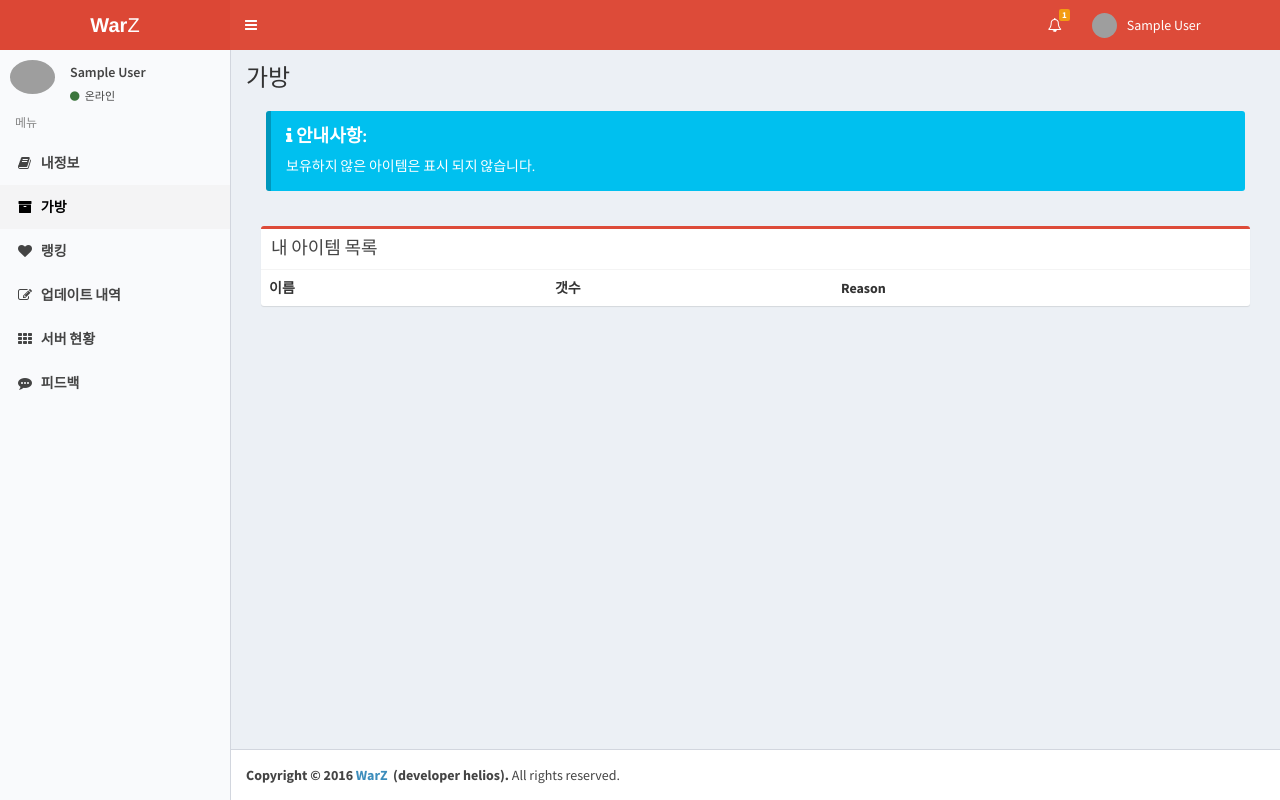
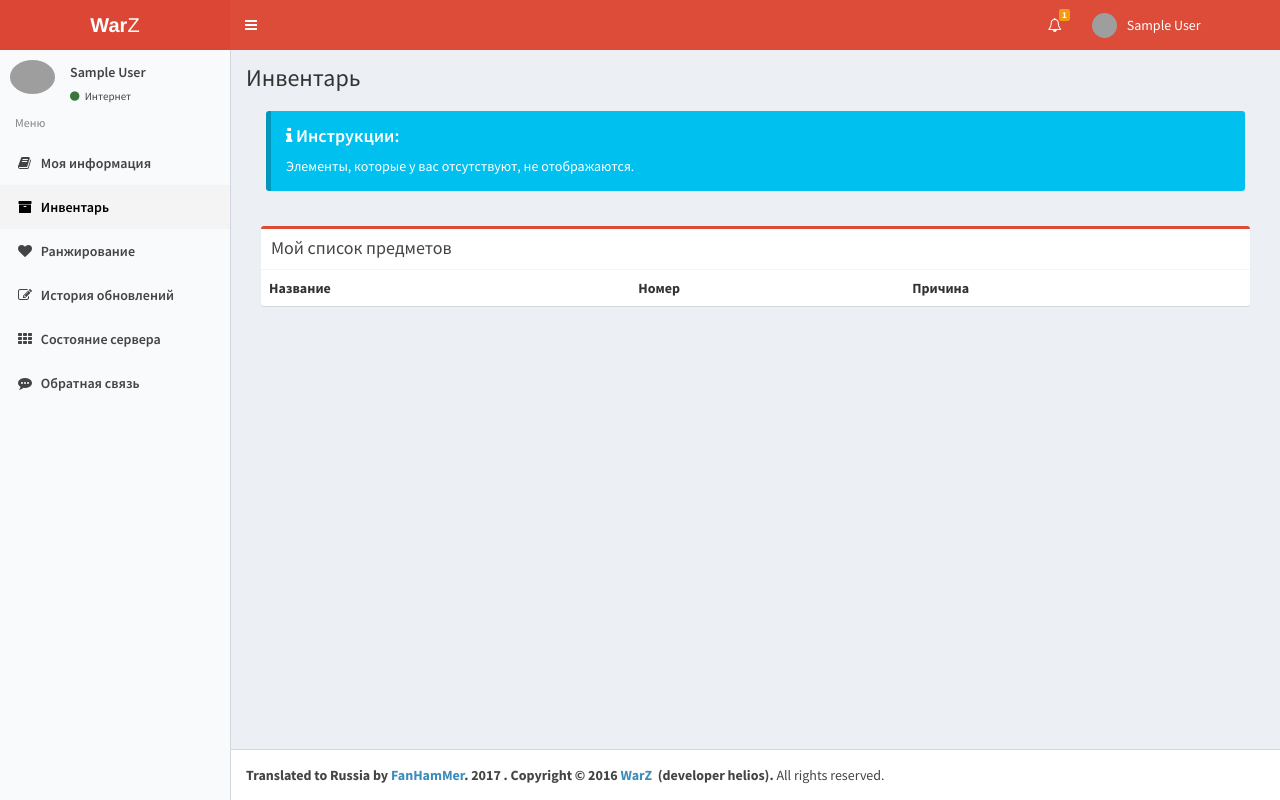
Before and after one commit to FanHamMer/warz, a PHP site: page /main/backpack.php in a window 1280 px wide. Run offline with PHP 8.4, Linux system fonts and the light colour scheme; the visitor is signed in with stand-in values (Sample User, id 1); data comes from the database, SQL or seed files in the repository; data that the repository does not hold is empty; some libraries are stand-ins or nearby versions; grey boxes are pictures that could not be loaded.

Commit message:
Add Russian

```diff
--- a/main/backpack.php
+++ b/main/backpack.php
@@ -58,7 +58,7 @@ $item_w=array("1","1","1","1","1","1","1","1","1","1","1","1","1","1","1","2","3
     <nav class="navbar navbar-static-top" role="navigation">
       <!-- Sidebar toggle button-->
       <a href="#" class="sidebar-toggle" data-toggle="offcanvas" role="button">
-        <span class="sr-only">Toggle navigation</span>
+        <span class="sr-only">Переключить навигацию</span>
       </a>
       <!-- Navbar Right Menu -->
       <div class="navbar-custom-menu">
@@ -73,19 +73,19 @@ $item_w=array("1","1","1","1","1","1","1","1","1","1","1","1","1","1","1","2","3
               <span class="label label-warning">1</span>
             </a>
             <ul class="dropdown-menu">
-              <li class="header">1개의 알림이 있습니다.</li>
+              <li class="header">У вас есть 1 уведомление.</li>
               <li>
                 <!-- Inner Menu: contains the notifications -->
                 <ul class="menu">
                   <li><!-- start notification -->
                     <a href="#">
-                      <i class="fa fa-users text-aqua"></i> WarZ 인포웹이 개발 되었습니다.
+                      <i class="fa fa-users text-aqua"></i> WarZ InfoWeb был разработан.
                     </a>
                   </li>
                   <!-- end notification -->
                 </ul>
               </li>
-              <li class="footer"><a href="#">모두 보기</a></li>
+              <li class="footer"><a href="#">Просмотреть все</a></li>
             </ul>
           </li>
 
@@ -112,10 +112,10 @@ $item_w=array("1","1","1","1","1","1","1","1","1","1","1","1","1","1","1","2","3
               <!-- Menu Footer-->
               <li class="user-footer">
                 <div class="pull-left">
-                  <a href="#" class="btn btn-default btn-flat">내정보</a>
+                  <a href="#" class="btn btn-default btn-flat">Моя информация</a>
                 </div>
                 <div class="pull-right">
-                  <a href="../dist/include/logout.php" class="btn btn-default btn-flat">로그아웃</a>
+                  <a href="../dist/include/logout.php" class="btn btn-default btn-flat">Выйти</a>
                 </div>
               </li>
             </ul>
@@ -142,20 +142,20 @@ $item_w=array("1","1","1","1","1","1","1","1","1","1","1","1","1","1","1","2","3
         <div class="pull-left info">
           <p><?php echo $p_name;?></p>
           <!-- Status -->
-          <a href="#"><i class="fa fa-circle text-success"></i> 온라인</a>
+          <a href="#"><i class="fa fa-circle text-success"></i> Интернет</a>
         </div>
       </div>
 
       <!-- Sidebar Menu -->
       <ul class="sidebar-menu">
-        <li class="header">메뉴</li>
+        <li class="header">Меню</li>
         <!-- Optionally, you can add icons to the links -->
-        <li><a href="index.php"><i class="fa fa-book"></i> <span>내정보</span></a></li>
-        <li class="active"><a href="backpack.php"><i class="fa fa-archive"></i> <span>가방</span></a></li>
-          <li><a href="rank.php"><i class="fa fa-heart"></i> <span>랭킹</span></a></li>
-        <li><a href="update_log.php"><i class="fa fa-edit"></i> <span>업데이트 내역</span></a></li>
-        <li><a href="sv_info.php"><i class="fa fa-th"></i> <span>서버 현황</span></a></li>
-        <li><a href="feedback.php"><i class="fa fa-commenting"></i> <span>피드백</span></a></li>
+        <li><a href="index.php"><i class="fa fa-book"></i> <span>Моя информация</span></a></li>
+        <li class="active"><a href="backpack.php"><i class="fa fa-archive"></i> <span>Инвентарь</span></a></li>
+        <li><a href="rank.php"><i class="fa fa-heart"></i> <span>Ранжирование</span></a></li>
+        <li><a href="update_log.php"><i class="fa fa-edit"></i> <span>История обновлений</span></a></li>
+        <li><a href="sv_info.php"><i class="fa fa-th"></i> <span>Состояние сервера</span></a></li>
+        <li><a href="feedback.php"><i class="fa fa-commenting"></i> <span>Обратная связь</span></a></li>
 
       </ul>
       <!-- /.sidebar-menu -->
@@ -166,12 +166,12 @@ $item_w=array("1","1","1","1","1","1","1","1","1","1","1","1","1","1","1","2","3
   <div class="content-wrapper">
     <!-- Content Header (Page header) -->
     <section class="content-header">
-    <h1>가방</h1>
+    <h1>Инвентарь</h1>
 
 <div class="pad margin no-print">
       <div class="callout callout-info" style="margin-bottom: 0!important;">
-        <h4><i class="fa fa-info"></i> 안내사항:</h4>
-        보유하지 않은 아이템은 표시 되지 않습니다.
+        <h4><i class="fa fa-info"></i> Инструкции:</h4>
+        Элементы, которые у вас отсутствуют, не отображаются.
       </div>
     </div>
     <!-- Main content -->
@@ -180,7 +180,7 @@ $item_w=array("1","1","1","1","1","1","1","1","1","1","1","1","1","1","1","2","3
             <div class="col-xs-12">
               <div class="box box-danger">
                 <div class="box-header">
-                  <h3 class="box-title">내 아이템 목록</h3>
+                  <h3 class="box-title">Мой список предметов</h3>
 
                   <div class="box-tools">
                     <div class="input-group input-group-sm" style="width: 150px;">
@@ -192,132 +192,132 @@ $item_w=array("1","1","1","1","1","1","1","1","1","1","1","1","1","1","1","2","3
                   <table class="table table-hover">
 
                                         <tr>
-                                          <th>이름</th>
-                                          <th>갯수</th>
-                                          <th>Reason</th>
+                                          <th>Название</th>
+                                          <th>Номер</th>
+                                          <th>Причина</th>
                                         </tr>
                                           <?php if($row['item_0'] == 0) { } else {?>
                                         <tr>
-                                          <!-- 이름 -->  <td>사과주스</td>
-                                            <!-- 갯수 -->  <td><?php echo $row['item_0']?></td>
-                                          <td>  <span class="label label-success">food</span> </td>
-                                        <!-- 설명 -->    <td>갈증을 조금 해결해준다.</td>
+                                          <!-- название -->  <td>Яблочный сок</td>
+                                            <!-- номер -->  <td><?php echo $row['item_0']?></td>
+                                          <td>  <span class="label label-success">Еда</span> </td>
+                                        <!-- объяснение -->    <td>Это решает небольшую жажду.</td>
                                       </tr><?php } ?>
                                         <?php if($row['item_1'] == 0) { } else {?>
                                         <tr>
-                                          <!-- 이름 -->  <td>오렌지주스</td>
+                                          <!-- 이름 -->  <td>Апельсин</td>
                                             <!-- 갯수 -->  <td><?php echo $row['item_1']?></td>
-                                          <td>  <span class="label label-success">food</span> </td>
-                                        <!-- 설명 -->    <td>갈증을 조금 해결해준다.</td>
+                                          <td>  <span class="label label-success">Еда</span> </td>
+                                        <!-- 설명 -->    <td>Это решает небольшую жажду.</td>
                                       </tr><?php } ?>
                                         <?php if($row['item_2'] == 0) { } else {?>
-                                          <!-- 이름 -->  <td>담배</td>
+                                          <!-- 이름 -->  <td>Табак</td>
                                             <!-- 갯수 -->  <td><?php echo $row['item_2']?></td>
-                                          <td>  <span class="label label-primary">ciga</span> </td>
-                                        <!-- 설명 -->    <td>신체 기능을 저하시키지만, 만족도를 올려준다.</td>
+                                          <td>  <span class="label label-primary">Дым</span> </td>
+                                        <!-- 설명 -->    <td>Уменьшает функцию тела, но увеличивает удовлетворение.</td>
                                       </tr><?php } ?>
                                         <?php if($row['item_3'] == 0) { } else {?>
                                           <!-- 이름 -->  <td>ID CARD</td>
                                             <!-- 갯수 -->  <td><?php echo $row['item_3']?></td>
-                                          <td>  <span class="label label-warning">card</span> </td>
-                                        <!-- 설명 -->    <td>이곳 직원의 ID카드이다. 이것으로 많은 건물에 출입을 드나들 수 있다.</td>
+                                          <td>  <span class="label label-warning">Карта</span> </td>
+                                        <!-- 설명 -->    <td>Это идентификационная карточка сотрудника. Это позволяет получить доступ ко многим зданиям.</td>
                                       </tr><?php } ?>
                                         <?php if($row['item_4'] == 0) { } else {?>
                                           <!-- 이름 -->  <td>MY ID CARD</td>
                                             <!-- 갯수 -->  <td><?php echo $row['item_4']?></td>
-                                          <td>  <span class="label label-warning">card</span> </td>
-                                        <!-- 설명 -->    <td>임시피난소에 들어갈 수 있는 ID CARD이다. 이 카드가 없으면 임시피난소에 접근이 불가능 하다.</td>
+                                          <td>  <span class="label label-warning">Карта</span> </td>
+                                        <!-- 설명 -->    <td>Это идентификационная карточка, которая может войти в временное убежище. Без этой карты доступ к временному убежищу невозможен.</td>
                                       </tr><?php } ?>
                                         <?php if($row['item_5'] == 0) { } else {?>
                                           <!-- 이름 -->  <td>Car Keys</td>
                                             <!-- 갯수 -->  <td><?php echo $row['item_5']?></td>
-                                          <td>  <span class="label label-warning">key</span> </td>
-                                        <!-- 설명 -->    <td>무슨 차량인진 모르겠지만, 아마 맞는 차가 있을 것 같다.</td>
+                                          <td>  <span class="label label-warning">Ключ</span> </td>
+                                        <!-- 설명 -->    <td>Я не знаю, что это за автомобиль, но, похоже, это правильный автомобиль.</td>
                                       </tr><?php } ?>
                                         <?php if($row['item_6'] == 0) { } else {?>
-                                          <!-- 이름 -->  <td>니콜라스의 임무증</td>
+                                          <!-- 이름 -->  <td>Заявление Николаса</td>
                                             <!-- 갯수 -->  <td><?php echo $row['item_6']?></td>
-                                          <td>  <span class="label label-warning">card</span> </td>
-                                        <!-- 설명 -->    <td>니콜라스의 임무증이다.</td>
+                                          <td>  <span class="label label-warning">Карта</span> </td>
+                                        <!-- 설명 -->    <td>Это миссия Николая.</td>
                                       </tr><?php } ?>
                                         <?php if($row['item_7'] == 0) { } else {?>
                                           <!-- 이름 -->  <td>9MM</td>
                                             <!-- 갯수 -->  <td><?php echo $row['item_7']?></td>
-                                          <td>  <span class="label label-danger">bullet</span> </td>
-                                        <!-- 설명 -->    <td>총기에 사용되는 총알이다.</td>
+                                          <td>  <span class="label label-danger">пуля</span> </td>
+                                        <!-- 설명 -->    <td>Это пуля, используемая в огнестрельном оружии.</td>
                                       </tr><?php } ?>
                                         <?php if($row['item_8'] == 0) { } else {?>
                                           <!-- 이름 -->  <td>5.56MM</td>
                                             <!-- 갯수 -->  <td><?php echo $row['item_8']?></td>
-                                          <td>  <span class="label label-danger">bullet</span> </td>
-                                        <!-- 설명 -->    <td>총기에 사용되는 총알이다.</td>
+                                          <td>  <span class="label label-danger">пуля</span> </td>
+                                        <!-- 설명 -->    <td>Это пуля, используемая в пистолете.</td>
                                       </tr><?php } ?>
                                         <?php if($row['item_9'] == 0) { } else {?>
                                           <!-- 이름 -->  <td>12GAUGE</td>
                                             <!-- 갯수 -->  <td><?php echo $row['item_9']?></td>
-                                          <td>  <span class="label label-danger">bullet</span> </td>
-                                        <!-- 설명 -->    <td>총기에 사용되는 총알이다.</td>
+                                          <td>  <span class="label label-danger">пуля</span> </td>
+                                        <!-- 설명 -->    <td>Это пуля, используемая в огнестрельном оружии.</td>
                                       </tr><?php } ?>
                                         <?php if($row['item_10'] == 0) { } else {?>
                                           <!-- 이름 -->  <td>45ACP</td>
                                             <!-- 갯수 -->  <td><?php echo $row['item_10']?></td>
-                                          <td>  <span class="label label-danger">bullet</span> </td>
-                                        <!-- 설명 -->    <td>총기에 사용되는 총알이다.</td>
+                                          <td>  <span class="label label-danger">пуля</span> </td>
+                                        <!-- 설명 -->    <td>Это пуля, используемая в огнестрельном оружии.</td>
                                       </tr><?php } ?>
                                         <?php if($row['item_11'] == 0) { } else {?>
                                           <!-- 이름 -->  <td>7.62MM</td>
                                             <!-- 갯수 -->  <td><?php echo $row['item_11']?></td>
                                           <td>  <span class="label label-danger">bullet</span> </td>
-                                        <!-- 설명 -->    <td>총기에 사용되는 총알이다.</td>
+                                        <!-- 설명 -->    <td>Это пуля, используемая в огнестрельном оружии.</td>
                                       </tr><?php } ?>
                                         <?php if($row['item_12'] == 0) { } else {?>
                                           <!-- 이름 -->  <td>7.92MM</td>
                                             <!-- 갯수 -->  <td><?php echo $row['item_12']?></td>
                                           <td>  <span class="label label-danger">bullet</span> </td>
-                                        <!-- 설명 -->    <td>총기에 사용되는 총알이다.</td>
+                                        <!-- 설명 -->    <td>Это пуля, используемая в огнестрельном оружии.</td>
                                       </tr><?php } ?>
                                         <?php if($row['item_13'] == 0) { } else {?>
                                           <!-- 이름 -->  <td>357</td>
                                             <!-- 갯수 -->  <td><?php echo $row['item_13']?></td>
                                           <td>  <span class="label label-danger">bullet</span> </td>
-                                        <!-- 설명 -->    <td>총기에 사용되는 총알이다.</td>
+                                        <!-- 설명 -->    <td>Это пуля, используемая в огнестрельном оружии.</td>
                                       </tr><?php } ?>
                                         <?php if($row['item_14'] == 0) { } else {?>
                                           <!-- 이름 -->  <td>303</td>
                                             <!-- 갯수 -->  <td><?php echo $row['item_14']?></td>
                                           <td>  <span class="label label-danger">bullet</span> </td>
-                                        <!-- 설명 -->    <td>총기에 사용되는 총알이다.</td>
+                                        <!-- 설명 -->    <td>Это пуля, используемая в огнестрельном оружии.</td>
                                       </tr> <?php }?>
                                         <?php if($row['item_15'] == 0) { } else {?>
-                                          <!-- 이름 -->  <td>빵</td>
+                                          <!-- 이름 -->  <td>Хлеб</td>
                                             <!-- 갯수 -->  <td><?php echo $row['item_15']?></td>
-                                          <td>  <span class="label label-success">food</span> </td>
-                                        <!-- 설명 -->    <td>먹으면 포만감을 조금 채워줄 것 같다.</td>
+                                          <td>  <span class="label label-success">Еда</span> </td>
+                                        <!-- 설명 -->    <td>Если вы едите, похоже, здоровье немного наполнится.</td>
                                         </tr>
                                         <?php } ?><?php if($row['item_16'] == 0) { } else {?>
                                           <!-- 이름 -->  <td>물</td>
                                             <!-- 갯수 -->  <td><?php echo $row['item_16']?></td>
-                                          <td>  <span class="label label-success">food</span> </td>
+                                          <td>  <span class="label label-success">Еда</span> </td>
                                         <!-- 설명 -->    <td>마시면 갈증을 조금 채워줄 것 같다.</td>
                                       </tr> <?php } ?>
                                       <?php if($row['item_17'] == 0) { } else {?>
-                                          <!-- 이름 -->  <td>통조림</td>
+                                          <!-- 이름 -->  <td>Консервы</td>
                                             <!-- 갯수 -->  <td><?php echo $row['item_17']?></td>
-                                          <td>  <span class="label label-success">food</span> </td>
-                                        <!-- 설명 -->    <td>먹으면 포만감을 조금 채워줄 것 같다.</td>
+                                          <td>  <span class="label label-success">Еда</span> </td>
+                                        <!-- 설명 -->    <td>Если вы едите, похоже, здоровье немного наполнится.</td>
                                         </tr>
                                         <?php } ?>
                                         <?php if($row['item_18'] == 0) { } else {?>
-                                          <!-- 이름 -->  <td>기름통(30L)</td>
+                                          <!-- 이름 -->  <td>Масляный картер (30 л)</td>
                                             <!-- 갯수 -->  <td><?php echo $row['item_18']?></td>
                                           <td>  <span class="label label-primary">gasoline</span> </td>
-                                        <!-- 설명 -->    <td>30리터 용량인 기름통이다.</td>
+                                        <!-- 설명 -->    <td>Это масляный картер мощностью 30 литров.</td>
                                       </tr><?php } ?>
                                         <?php if($row['item_19'] == 0) { } else {?>
-                                          <!-- 이름 -->  <td>무기상자</td>
+                                          <!-- 이름 -->  <td>Коробка для оружия</td>
                                             <!-- 갯수 -->  <td><?php echo $row['item_19']?></td>
-                                          <td>  <span class="label label-danger">bullet</span> </td>
-                                        <!-- 설명 -->    <td>알 수 없는 무기가 들어있는 상자이다.</td>
+                                          <td>  <span class="label label-danger">пуля</span> </td>
+                                        <!-- 설명 -->    <td>Это ящик с неизвестным оружием.</td>
                                       </tr><?php } ?>
                                       </table>
                                     </div>
@@ -344,6 +344,7 @@ $item_w=array("1","1","1","1","1","1","1","1","1","1","1","1","1","1","1","2","3
     <!-- To the right -->
 
     <!-- Default to the left -->
+  <strong>Translated to Russia by <a href="fanhammer.ru">FanHamMer</a>. 2017&nbsp.</strong>
   <strong>Copyright &copy; 2016 <a href="cafe.daum.net/WarZ">WarZ</a>&nbsp; (developer helios).</strong> All rights reserved.
   </footer>
 
```
